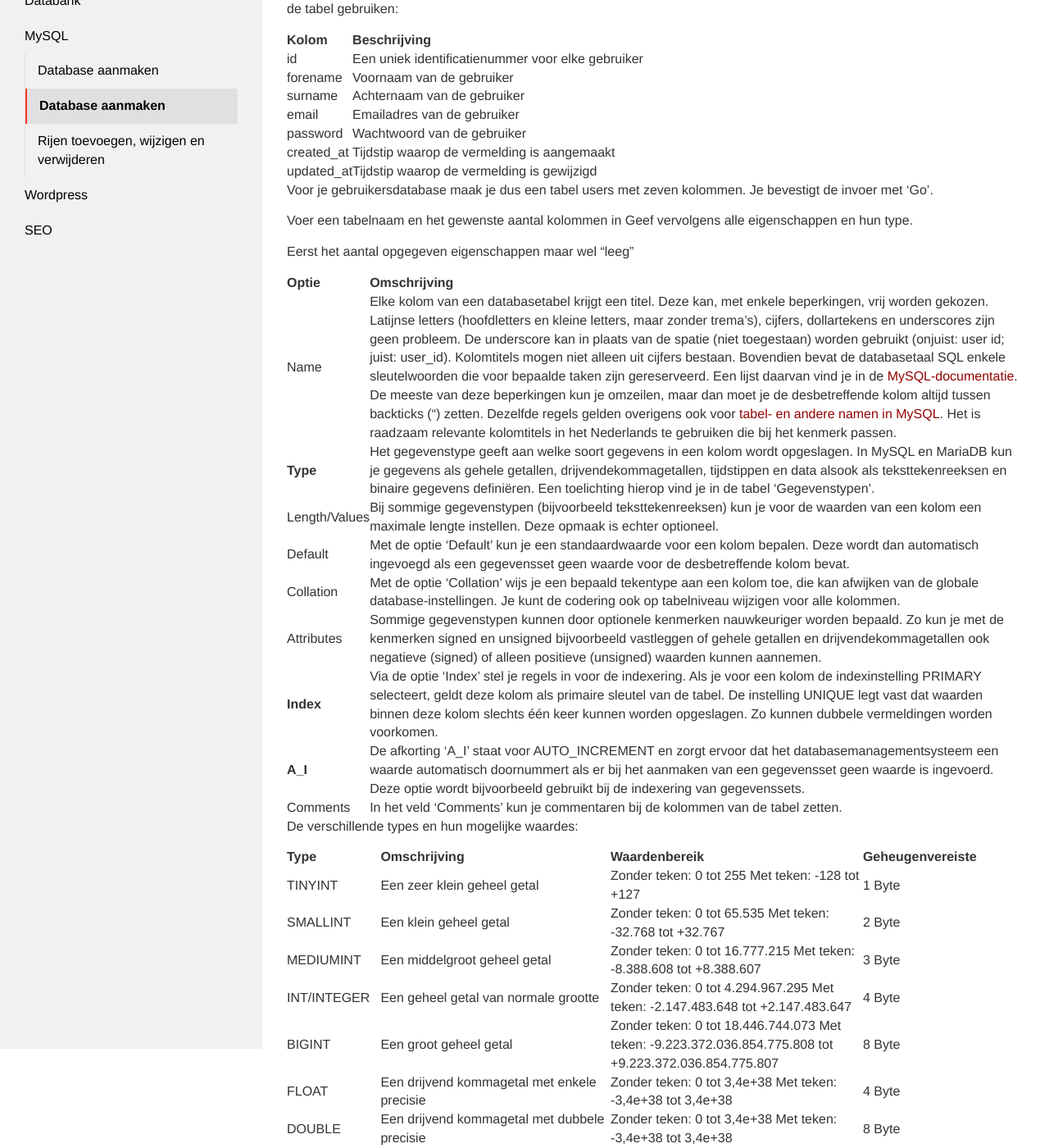
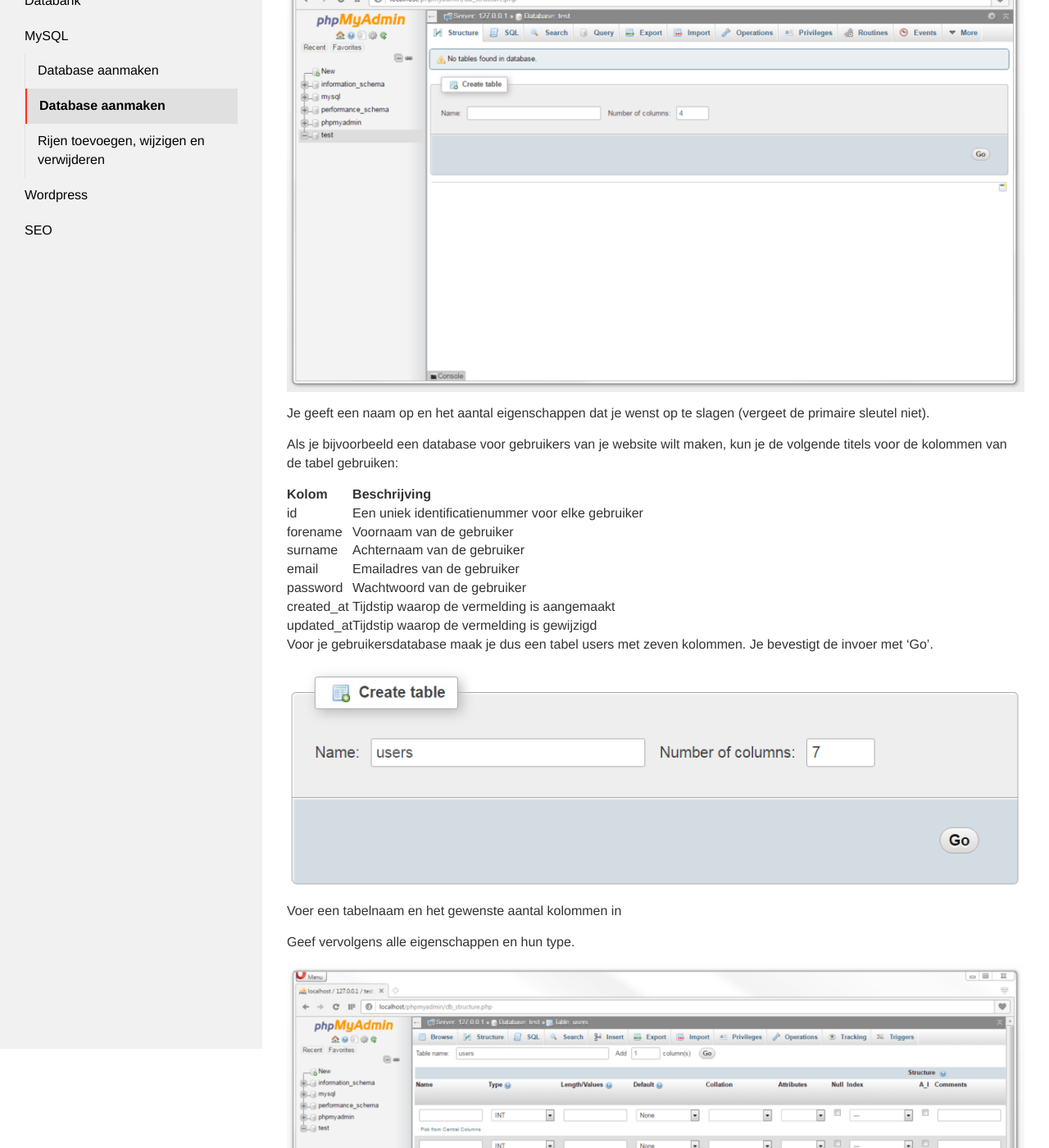
Before and after one commit to Syntra-Brussel/dynamische-webtechnieken, a Jekyll site: the page built from mysql/tabellen-aanmaken.md, in a window 1280 px wide and 1400 px high, scrolled down 221 px. Shown: the whole window at 82% size. Built offline with Jekyll 4.4.1, drawn with Linux system fonts in a browser that asks for light colours; nearby versions of some CDN libraries; a script that is not in the unit is left out; some of the changed text lies outside the part shown.

Commit message:
tabellen aanmaken

```diff
--- a/mysql/tabellen-aanmaken.md
+++ b/mysql/tabellen-aanmaken.md
@@ -8,6 +8,7 @@ links:
 
 Om een nieuwe tabel aan te maken, selecteer je de gewenste database en navigeer je via de menubalk naar het tabblad ‘Structure’ (structuur).
 
+<img src="images/tabellen-aanmaken-1.png" />
 
 Je geeft een naam op en het aantal eigenschappen dat je wenst op te slagen (vergeet de primaire sleutel niet).
 
@@ -17,10 +18,13 @@ Als je bijvoorbeeld een database voor gebruikers van je website wilt maken, kun
 
 Voor je gebruikersdatabase maak je dus een tabel users met zeven kolommen. Je bevestigt de invoer met ‘Go’.
 
+<img src="images/tabellen-aanmaken-2.png" />
 
 Voer een tabelnaam en het gewenste aantal kolommen in
+
 Geef vervolgens alle eigenschappen en hun type.
 
+<img src="images/tabellen-aanmaken-3.png" />
 
 Eerst het aantal opgegeven eigenschappen maar wel “leeg”
 
@@ -37,7 +41,10 @@ Zorg voor een zo correct mogelijk type en de correcte parameters. Je riskeert de
 TIP
 
 Bij het uitvoeren van de actie wordt achterliggend het SQL commando uitgevoerd. Je kan dit zien via de knop “SQL-voorbeeld” of wanneer je op “Opslaan” hebt geklikt.
+
 Na het aanmaken van een tabel kan je bijvoord ook kolommen toevoegen.
-
+<img src="images/tabellen-aanmaken-4.png" />
 
 Je kan ook bestaande kolommen wissen, wijzigen enzovoort via de knoppen achter de veldnamen.
+
+<img src="images/tabellen-aanmaken-5.png" />
```
Also changed, not shown: mysql/images/tabellen-aanmaken-1.png (added), mysql/images/tabellen-aanmaken-2.png (added), mysql/images/tabellen-aanmaken-3.png (added), mysql/images/tabellen-aanmaken-4.png (added), mysql/images/tabellen-aanmaken-5.png (added).
